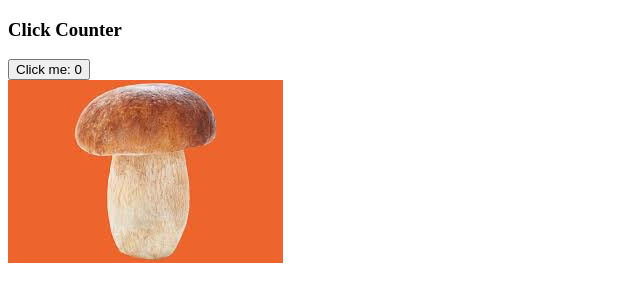
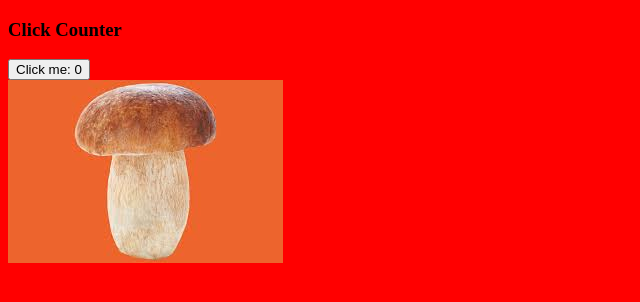
Before and after one commit to chyeboy/mushroom, a plain HTML site: page index.html in a window 1280 px wide. Shown: the whole page, without its empty margins (0-640 px from the left). Drawn offline with Linux system fonts and the light colour scheme.

Commit message:
Update index.html

```diff
--- a/index.html
+++ b/index.html
@@ -7,7 +7,7 @@
     <title>Document</title>
 </head>
 
-<body style="background-color:peach;">
+<body style="background-color:red;">
     <div class="main">
 
         <h3>Click Counter</h3>
```
